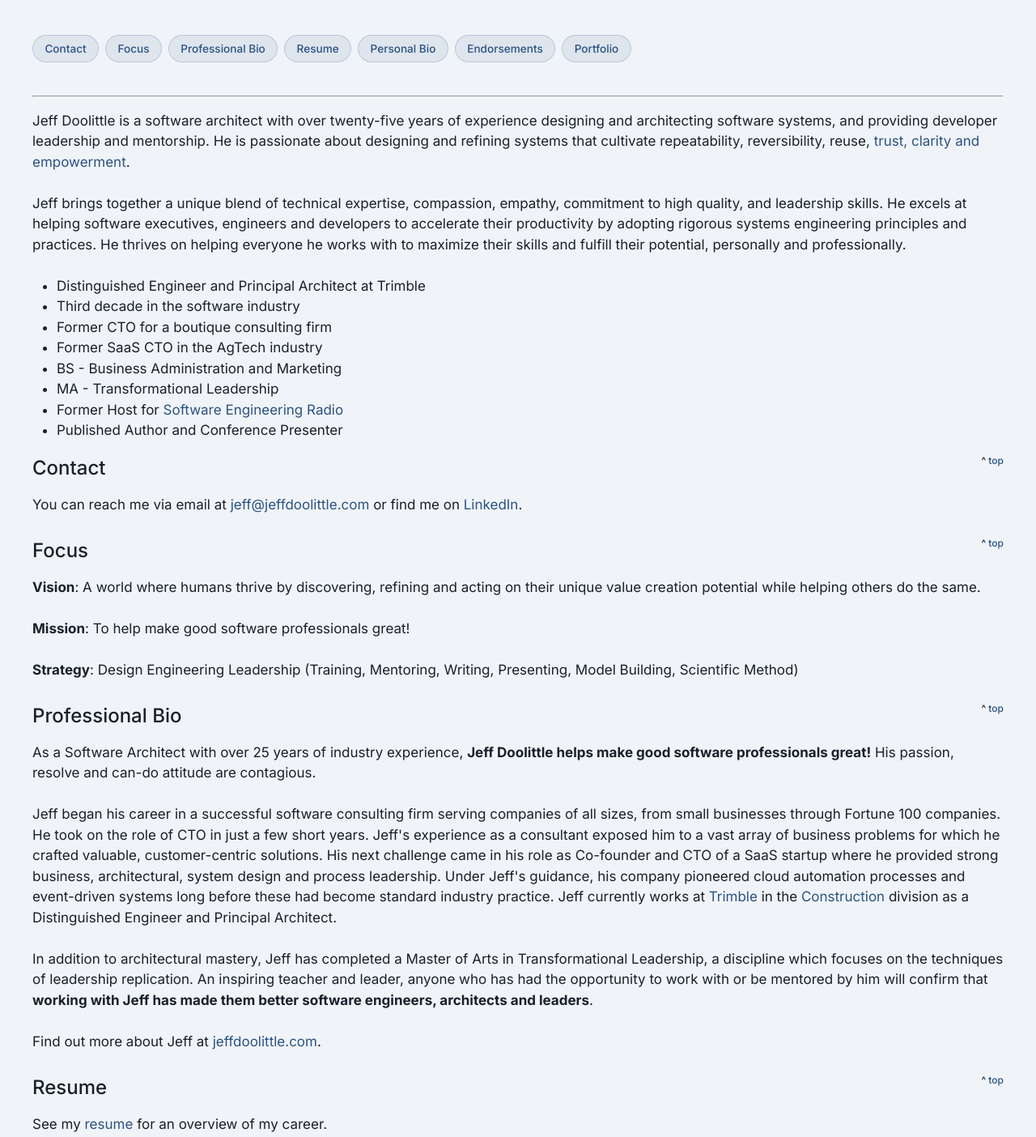
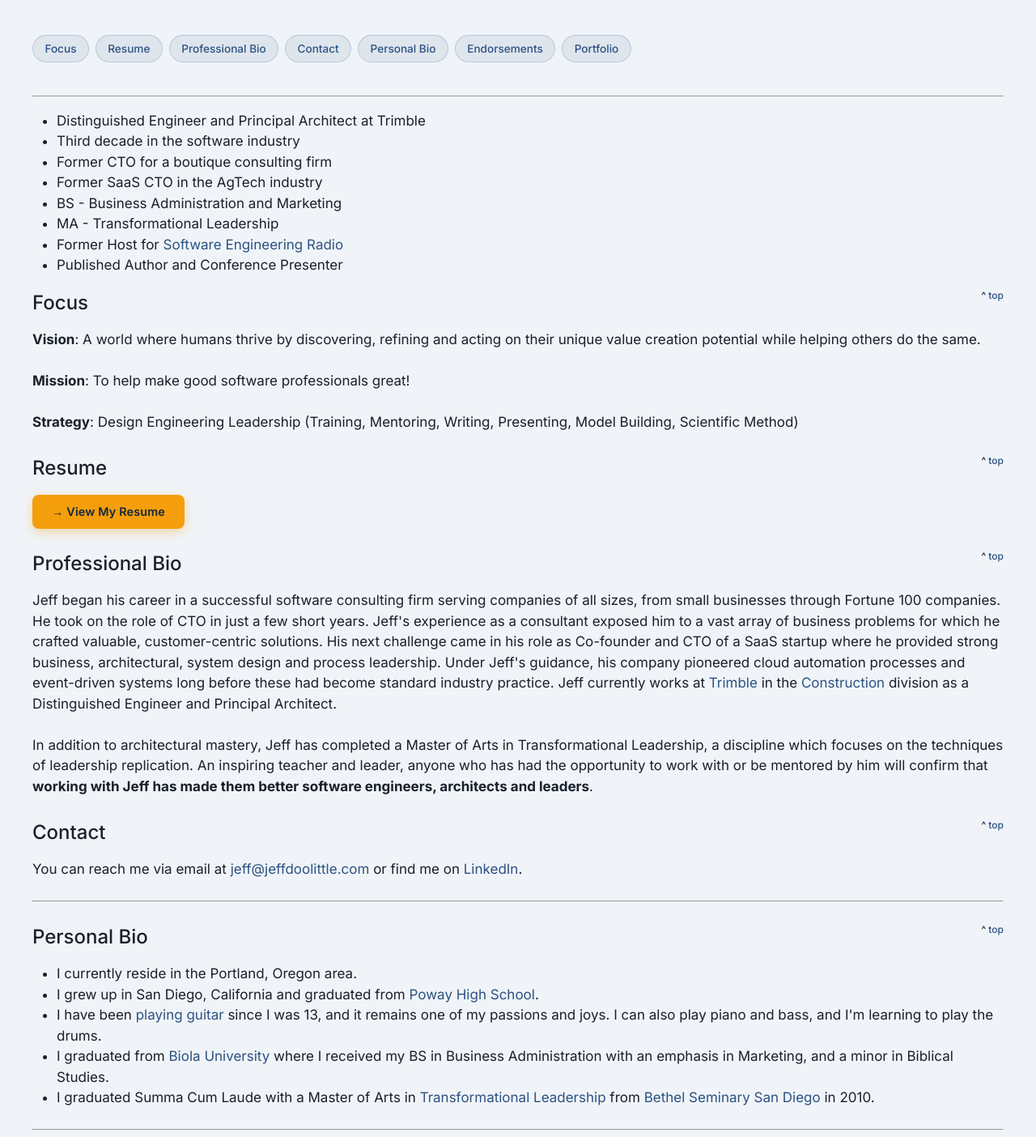
Before and after one commit to jeffdoolittle/jeffdoolittle.github.com, an Astro site: page /about in a window 1280 px wide. Shown: the part 280-1684 px from the top of the page at 81% size. Built offline with nearby package versions, Linux system fonts and the light colour scheme; Astro itself is replaced by a stand-in of ours.

Commit message:
refactor: about page section order, resume CTA button, remove bio duplication (#41)
- Remove duplicate intro paragraphs (redundant with Professional Bio)
- Reorder nav and sections: Focus → Resume → Professional Bio → Contact
- Replace plain resume link with btn-primary CTA button
- Remove opening Bio summary sentence (already covered by bullets)
- Remove 'Find out more at jeffdoolittle.com' (self-referential)

Closes #41

```diff
--- a/src/pages/about.astro
+++ b/src/pages/about.astro
@@ -6,28 +6,14 @@ import Portfolio from '../components/Portfolio.astro';
 ---
 <Page title="About">
   <PageNav entries={[
+    { title: 'Focus', href: '#focus' },
+    { title: 'Resume', href: '#resume' },
+    { title: 'Professional Bio', href: '#professional-bio' },
     { title: 'Contact', href: '#contact' },
-    { title: 'Focus', href: '#focus' },
-    { title: 'Professional Bio', href: '#professional-bio' },
-    { title: 'Resume', href: '#resume' },
     { title: 'Personal Bio', href: '#personal-bio' },
     { title: 'Endorsements', href: '#endorsements' },
     { title: 'Portfolio', href: '#portfolio' },
   ]} />
-
-  <p>
-    Jeff Doolittle is a software architect with over twenty-five years of experience designing and architecting software
-    systems, and providing developer leadership and mentorship. He is passionate about designing and refining systems
-    that cultivate repeatability, reversibility, reuse,{' '}
-    <a href="/2020/11/04/software-leadership-distilled/#core-values" target="_blank" rel="noopener noreferrer">trust, clarity and empowerment</a>.
-  </p>
-
-  <p>
-    Jeff brings together a unique blend of technical expertise, compassion, empathy, commitment to high quality, and
-    leadership skills. He excels at helping software executives, engineers and developers to accelerate their
-    productivity by adopting rigorous systems engineering principles and practices. He thrives on helping everyone he
-    works with to maximize their skills and fulfill their potential, personally and professionally.
-  </p>
 
   <ul>
     <li>Distinguished Engineer and Principal Architect at Trimble</li>
@@ -40,36 +26,34 @@ import Portfolio from '../components/Portfolio.astro';
     <li>Published Author and Conference Presenter</li>
   </ul>
 
-  <h2 id="contact">Contact <span style="float: right; vertical-align: center; font-size: .5em">^ <a href="#top">top</a></span></h2>
-
-  <p>You can reach me via email at <a href="mailto:jeff@jeffdoolittle.com">jeff@jeffdoolittle.com</a> or find me on <a href="https://www.linkedin.com/in/jeffdoolittle/" target="_blank" rel="noopener noreferrer">LinkedIn</a>.</p>
-
   <h2 id="focus">Focus <span style="float: right; vertical-align: center; font-size: .5em">^ <a href="#top">top</a></span></h2>
 
   <p><strong>Vision</strong>: A world where humans thrive by discovering, refining and acting on their unique value creation potential while helping others do the same.</p>
   <p><strong>Mission</strong>: To help make good software professionals great!</p>
   <p><strong>Strategy</strong>: Design Engineering Leadership (Training, Mentoring, Writing, Presenting, Model Building, Scientific Method)</p>
 
+  <h2 id="resume">Resume <span style="float: right; vertical-align: center; font-size: .5em">^ <a href="#top">top</a></span></h2>
+
+  <p>
+    <a class="btn btn-primary" href="/assets/resume.pdf" target="_blank" rel="noopener noreferrer">
+      &#8594; View My Resume
+    </a>
+  </p>
+
   <h2 id="professional-bio">Professional Bio <span style="float: right; vertical-align: center; font-size: .5em">^ <a href="#top">top</a></span></h2>
 
   <div>
-    <p>
-      As a Software Architect with over 25 years of industry experience, <strong>Jeff Doolittle helps make good software professionals great!</strong> His passion, resolve and can-do attitude are contagious.
-    </p>
     <p>
       Jeff began his career in a successful software consulting firm serving companies of all sizes, from small businesses through Fortune 100 companies. He took on the role of CTO in just a few short years. Jeff's experience as a consultant exposed him to a vast array of business problems for which he crafted valuable, customer-centric solutions. His next challenge came in his role as Co-founder and CTO of a SaaS startup where he provided strong business, architectural, system design and process leadership. Under Jeff's guidance, his company pioneered cloud automation processes and event-driven systems long before these had become standard industry practice. Jeff currently works at <a href="https://trimble.com" target="_blank" rel="noopener noreferrer">Trimble</a> in the <a href="https://construction.trimble.com/" target="_blank" rel="noopener noreferrer">Construction</a> division as a Distinguished Engineer and Principal Architect.
     </p>
     <p>
       In addition to architectural mastery, Jeff has completed a Master of Arts in Transformational Leadership, a discipline which focuses on the techniques of leadership replication. An inspiring teacher and leader, anyone who has had the opportunity to work with or be mentored by him will confirm that <strong>working with Jeff has made them better software engineers, architects and leaders</strong>.
     </p>
-    <p>
-      Find out more about Jeff at <a href="https://jeffdoolittle.com">jeffdoolittle.com</a>.
-    </p>
   </div>
 
-  <h2 id="resume">Resume <span style="float: right; vertical-align: center; font-size: .5em">^ <a href="#top">top</a></span></h2>
+  <h2 id="contact">Contact <span style="float: right; vertical-align: center; font-size: .5em">^ <a href="#top">top</a></span></h2>
 
-  <p>See my <a href="/assets/resume.pdf" target="_blank" rel="noopener noreferrer">resume</a> for an overview of my career.</p>
+  <p>You can reach me via email at <a href="mailto:jeff@jeffdoolittle.com">jeff@jeffdoolittle.com</a> or find me on <a href="https://www.linkedin.com/in/jeffdoolittle/" target="_blank" rel="noopener noreferrer">LinkedIn</a>.</p>
 
   <p><hr /></p>
 
```
